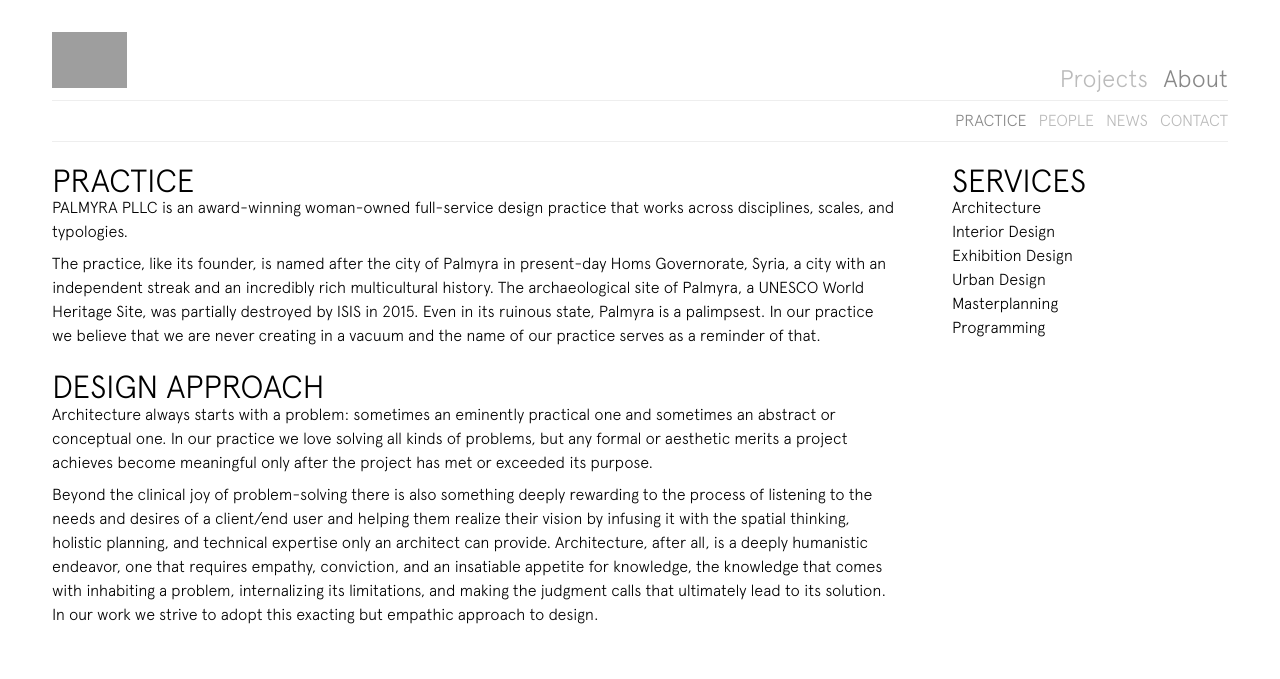
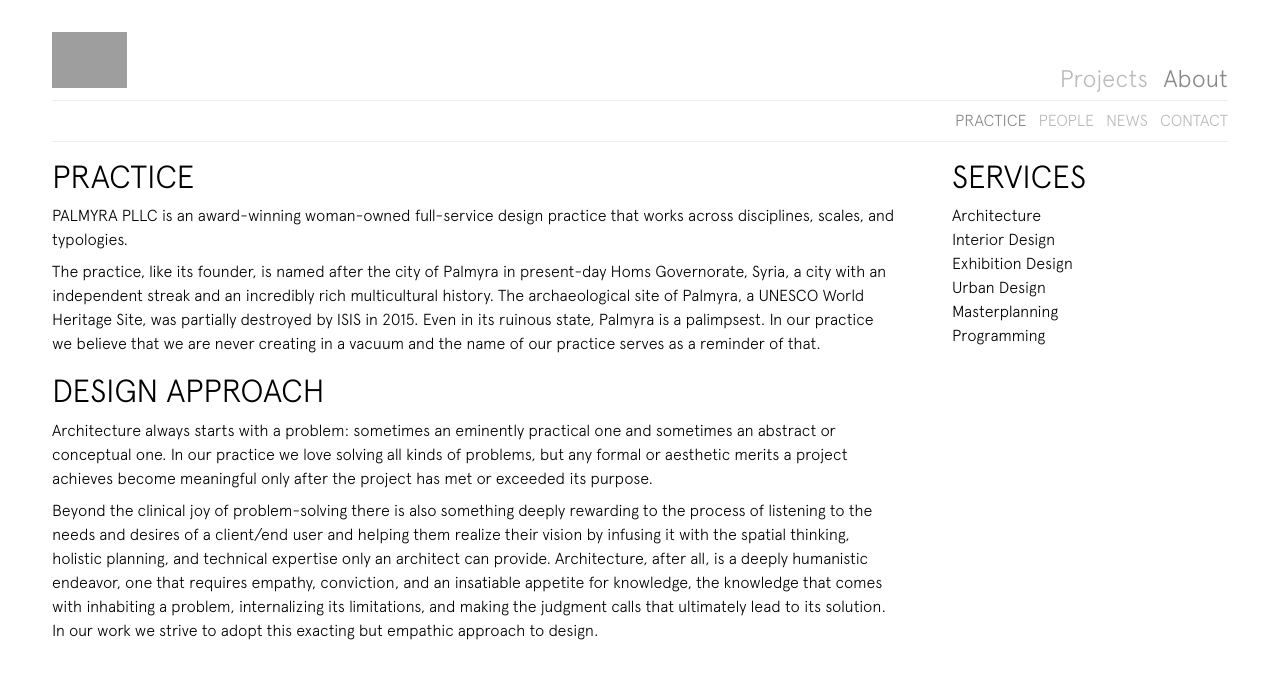
Before and after one commit to palmyra-arch/palmyra-arch.github.io, a Jekyll site: the page built from practice.html, in a window 1280 px wide. Shown: the top 679 px of the page. Built offline with Jekyll 4.4.1, drawn with Linux system fonts in a browser that asks for light colours; grey boxes are pictures that could not be loaded.

Commit message:
practice headings space below

```diff
--- a/practice.html
+++ b/practice.html
@@ -6,7 +6,7 @@
 
             <div class="row">
                 <div class="col col-1-1 col-sm-1-1 col-md-2-3 col-lg-3-4">
-                    <div class="practice-heading" >PRACTICE
+                    <div class="paragraph practice-heading" >PRACTICE
                     </div>
                     <div class="paragraph practice-left">
                          PALMYRA PLLC is an award-winning woman-owned full-service design practice that works across disciplines, scales, and typologies.
@@ -20,7 +20,7 @@
                          PHILOSOPHY
                     </div>
 -->
-                    <div class="practice-heading">
+                    <div class="paragraph practice-heading">
                          DESIGN APPROACH
                     </div>
                      <div class="paragraph practice-left">
@@ -35,7 +35,7 @@
                      </div>
                </div>
                <div class="col col-1-1 col-sm-1-1 col-md-1-3 col-lg-1-4">
-                     <div class="practice-heading">
+                     <div class="paragraph practice-heading">
                          SERVICES
                     </div>
                     <div class="paragraph">
```
